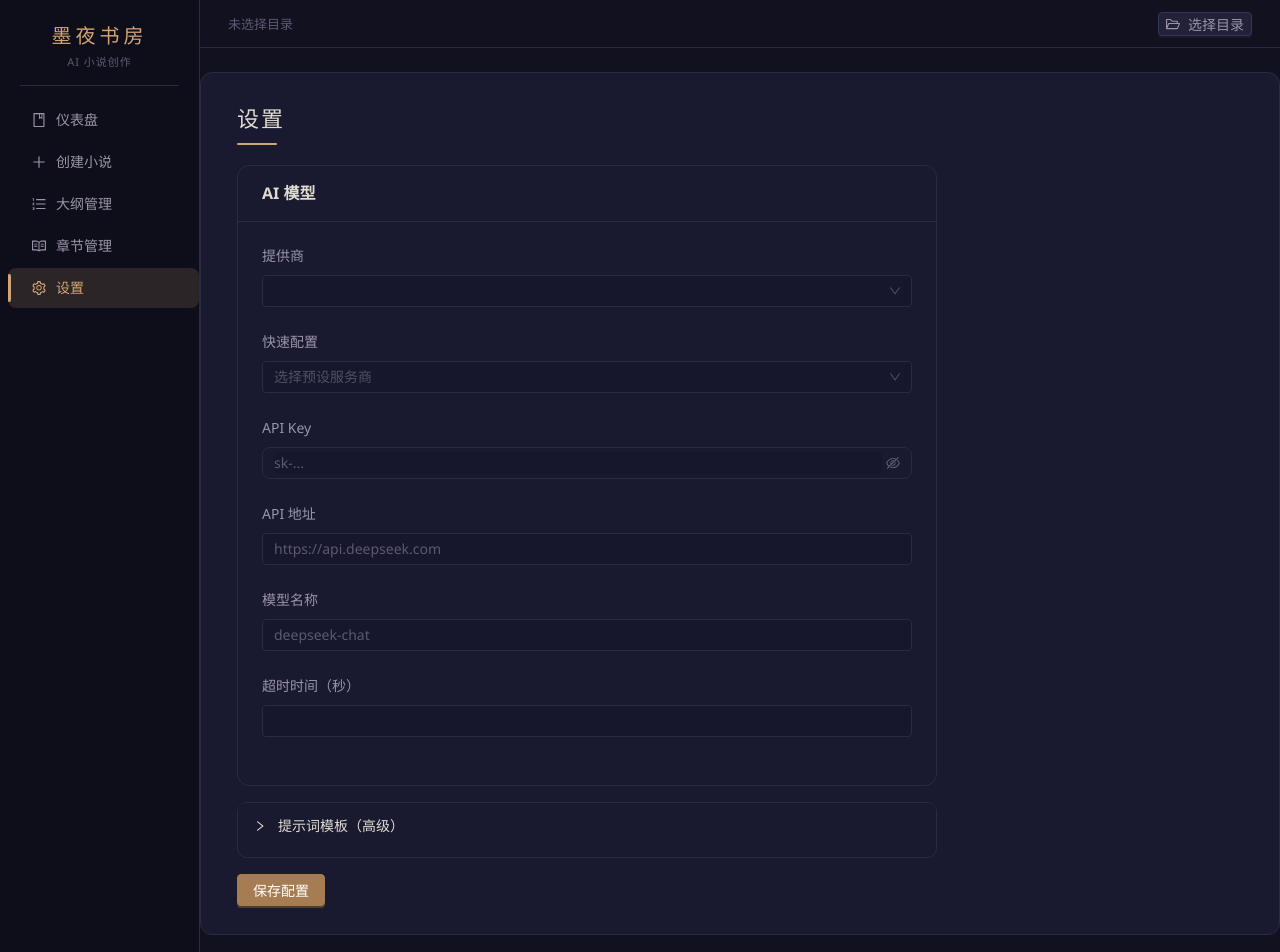
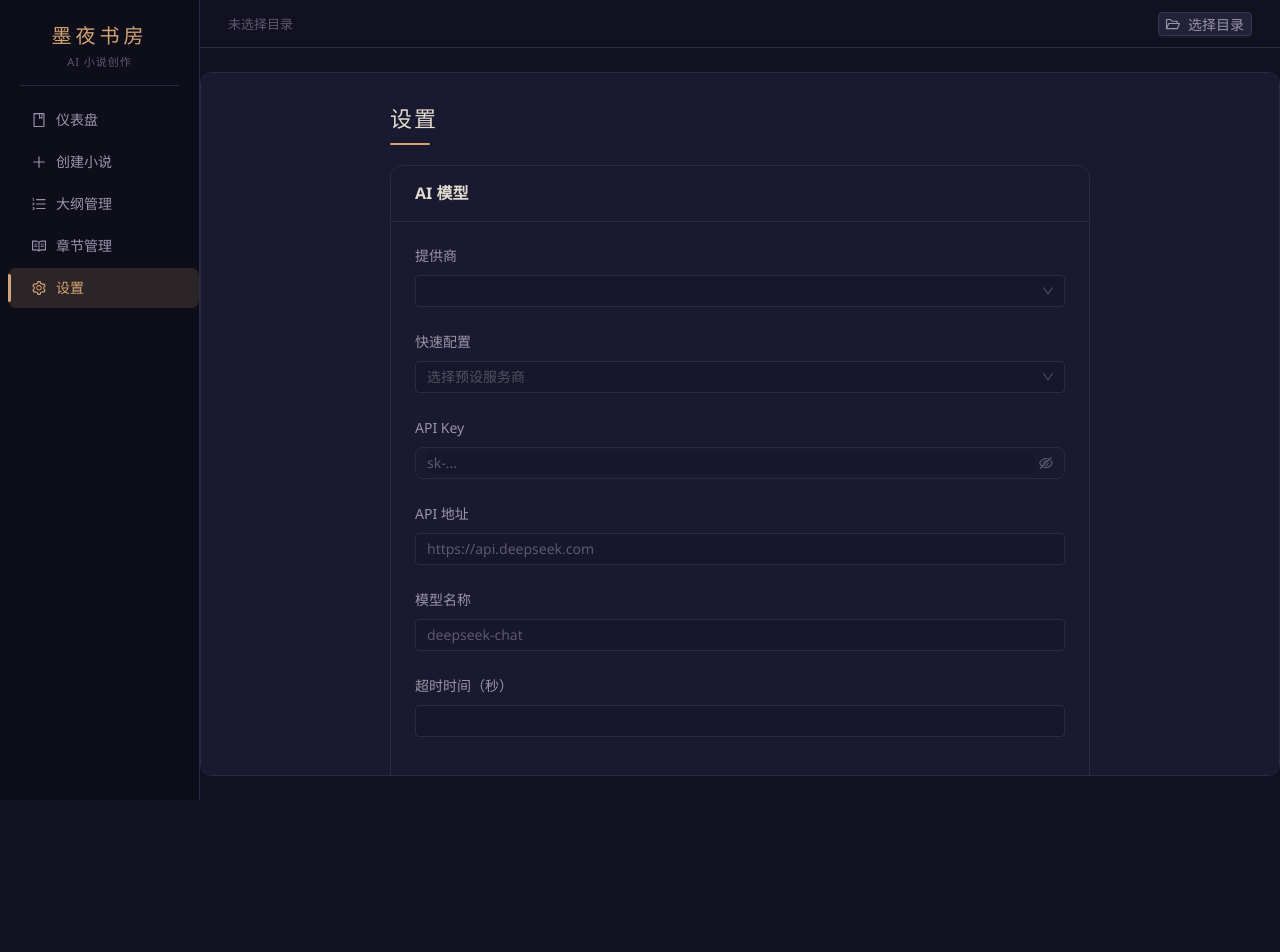
Before and after one commit to Linmoqian/AutoWrite, a React (Vite) app in the folder novel-app/: page /settings in a window 1280 px wide. Shown: the top 952 px of the page. After the commit the page ends 800 px from the top, so only its background shows below. Built offline with nearby package versions, Linux system fonts and the light colour scheme.

Commit message:
fix(novel-app): 修复四个界面问题
1. 设置页居中对齐（margin: 0 auto）
2. 侧边栏固定（sticky + overflow:auto），内容区独立滚动
3. 保存成功后按钮旁显示勾号确认 + message提示
4. 生成章节时添加"创作中"卡片，可切换查看其他章节

```diff
--- a/novel-app/src/components/ChapterCard.tsx
+++ b/novel-app/src/components/ChapterCard.tsx
@@ -1,4 +1,5 @@
 import { Typography } from "antd";
+import { LoadingOutlined } from "@ant-design/icons";
 import type { ChapterMeta } from "../types";
 
 const { Text } = Typography;
@@ -6,12 +7,14 @@ const { Text } = Typography;
 interface ChapterCardProps {
   chapter: ChapterMeta;
   selected?: boolean;
+  generating?: boolean;
   onClick?: () => void;
 }
 
 export default function ChapterCard({
   chapter,
   selected,
+  generating,
   onClick,
 }: ChapterCardProps) {
   return (
@@ -22,15 +25,23 @@ export default function ChapterCard({
         cursor: "pointer",
         borderRadius: "var(--radius-md)",
         border: "1px solid",
-        borderColor: selected ? "var(--gold-dim)" : "var(--border)",
-        background: selected ? "var(--gold-glow)" : "var(--bg-surface)",
+        borderColor: generating
+          ? "var(--gold)"
+          : selected
+            ? "var(--gold-dim)"
+            : "var(--border)",
+        background: generating
+          ? "var(--gold-glow)"
+          : selected
+            ? "var(--gold-glow)"
+            : "var(--bg-surface)",
         transition: "all 0.2s ease",
         width: "100%",
         boxSizing: "border-box",
       }}
     >
       <div style={{ display: "flex", justifyContent: "space-between", alignItems: "baseline" }}>
-        <Text strong style={{ color: selected ? "var(--gold)" : "var(--text-primary)", whiteSpace: "nowrap" }}>
+        <Text strong style={{ color: selected || generating ? "var(--gold)" : "var(--text-primary)", whiteSpace: "nowrap" }}>
           {String(chapter.chapter).padStart(3, "0")}
         </Text>
         <Text style={{ color: "var(--text-secondary)", marginLeft: 8, overflow: "hidden", textOverflow: "ellipsis", whiteSpace: "nowrap" }}>
@@ -38,9 +49,16 @@ export default function ChapterCard({
         </Text>
       </div>
       <div style={{ marginTop: 4 }}>
-        <Text style={{ fontSize: 12, color: "var(--text-muted)" }}>
-          {chapter.words} 字
-        </Text>
+        {generating ? (
+          <Text style={{ fontSize: 12, color: "var(--gold)" }}>
+            <LoadingOutlined style={{ marginRight: 4 }} />
+            创作中
+          </Text>
+        ) : (
+          <Text style={{ fontSize: 12, color: "var(--text-muted)" }}>
+            {chapter.words} 字
+          </Text>
+        )}
       </div>
     </div>
   );
--- a/novel-app/src/components/Layout.tsx
+++ b/novel-app/src/components/Layout.tsx
@@ -40,8 +40,17 @@ export default function Layout({ children }: { children: ReactNode }) {
   const fullWidth = FULL_WIDTH_ROUTES.includes(location.pathname);
 
   return (
-    <AntLayout style={{ minHeight: "100vh" }}>
-      <Sider width={200}>
+    <AntLayout style={{ height: "100vh", overflow: "hidden" }}>
+      <Sider
+        width={200}
+        style={{
+          overflow: "auto",
+          height: "100vh",
+          position: "sticky",
+          top: 0,
+          left: 0,
+        }}
+      >
         <div
           style={{
             padding: "20px 16px 8px",
@@ -84,7 +93,7 @@ export default function Layout({ children }: { children: ReactNode }) {
           onClick={({ key }) => navigate(key)}
         />
       </Sider>
-      <AntLayout>
+      <AntLayout style={{ overflow: "hidden" }}>
         <Header
           style={{
             background: "var(--bg-primary)",
@@ -95,6 +104,7 @@ export default function Layout({ children }: { children: ReactNode }) {
             borderBottom: "1px solid var(--border)",
             height: 48,
             lineHeight: "48px",
+            flexShrink: 0,
           }}
         >
           <span style={{ color: "var(--text-muted)", fontSize: 13 }}>
@@ -124,7 +134,8 @@ export default function Layout({ children }: { children: ReactNode }) {
             background: "var(--bg-surface)",
             borderRadius: "var(--radius-lg)",
             border: "1px solid var(--border)",
-            minHeight: "calc(100vh - 96px)",
+            overflowY: "auto",
+            flex: 1,
           }}
         >
           {children}
--- a/novel-app/src/pages/Chapters.tsx
+++ b/novel-app/src/pages/Chapters.tsx
@@ -22,6 +22,8 @@ export default function Chapters() {
   const [chapters, setChapters] = useState<ChapterMeta[]>([]);
   const [selected, setSelected] = useState<ChapterContent | null>(null);
   const [generating, setGenerating] = useState(false);
+  const [generatingChapter, setGeneratingChapter] = useState<number | null>(null);
+  const [viewingDuringGen, setViewingDuringGen] = useState(false);
   const [loadingChapter, setLoadingChapter] = useState(false);
   const [streamingText, setStreamingText] = useState("");
   const streamRef = useRef<HTMLDivElement>(null);
@@ -52,18 +54,24 @@ export default function Chapters() {
   }, []);
 
   useEffect(() => {
-    if (streamRef.current) {
+    if (streamRef.current && !viewingDuringGen) {
       streamRef.current.scrollTop = streamRef.current.scrollHeight;
     }
-  }, [streamingText]);
+  }, [streamingText, viewingDuringGen]);
 
   const handleSelect = async (ch: ChapterMeta) => {
-    if (generating) return;
+    // 生成中切换到其他章节查看
+    if (generating && ch.chapter === generatingChapter) {
+      setViewingDuringGen(false);
+      setSelected(null);
+      return;
+    }
     setLoadingChapter(true);
     try {
       const filename = `${String(ch.chapter).padStart(3, "0")}-${ch.title.slice(0, 10)}.md`;
       const content = await readChapter(filename);
       setSelected(content);
+      setViewingDuringGen(generating);
     } catch (e) {
       message.error(String(e));
     } finally {
@@ -73,7 +81,9 @@ export default function Chapters() {
 
   const handleGenerate = async () => {
     setGenerating(true);
+    setGeneratingChapter(chapters.length > 0 ? chapters[chapters.length - 1].chapter + 1 : 1);
     setSelected(null);
+    setViewingDuringGen(false);
     setStreamingText("");
     bufferRef.current = "";
     timerRef.current = window.setTimeout(flushBuffer, 80);
@@ -96,6 +106,8 @@ export default function Chapters() {
       unlisten();
       clearTimeout(timerRef.current);
       setGenerating(false);
+      setGeneratingChapter(null);
+      setViewingDuringGen(false);
       setStreamingText("");
     }
   };
@@ -119,7 +131,16 @@ export default function Chapters() {
 
   const displayText = filterThinkTags(streamingText);
 
-  const rightContent = generating ? (
+  // 生成中的虚拟章节卡片
+  const generatingCard = generating ? {
+    chapter: generatingChapter ?? (chapters.length + 1),
+    title: "创作中...",
+    words: 0,
+    created: "",
+  } : null;
+
+  // 右侧内容
+  const rightContent = generating && !viewingDuringGen ? (
     displayText ? (
       <div ref={streamRef} className="chapter-scroll">
         <div className="md-body">
@@ -165,6 +186,12 @@ export default function Chapters() {
     <Empty description="选择左侧章节查看内容" />
   );
 
+  // 判断当前选中：生成中未切换时选中生成卡片，否则按 selected 判断
+  const isSelected = (ch: ChapterMeta) => {
+    if (generating && !viewingDuringGen) return false;
+    return selected?.meta.chapter === ch.chapter;
+  };
+
   return (
     <div className="fade-in" style={{ height: "calc(100vh - 144px)", display: "flex", flexDirection: "column" }}>
       <div
@@ -197,12 +224,25 @@ export default function Chapters() {
               <List.Item style={{ padding: "2px 0", border: "none" }}>
                 <ChapterCard
                   chapter={ch}
-                  selected={selected?.meta.chapter === ch.chapter}
+                  selected={isSelected(ch)}
                   onClick={() => handleSelect(ch)}
                 />
               </List.Item>
             )}
           />
+          {generatingCard && (
+            <List.Item style={{ padding: "2px 0", border: "none" }}>
+              <ChapterCard
+                chapter={generatingCard}
+                selected={!viewingDuringGen}
+                generating
+                onClick={() => {
+                  setViewingDuringGen(false);
+                  setSelected(null);
+                }}
+              />
+            </List.Item>
+          )}
         </div>
         <div style={{ width: 1, background: "var(--border)", margin: "0 16px", flexShrink: 0 }} />
         <div style={{ flex: 1, minWidth: 0, overflow: "hidden" }}>
--- a/novel-app/src/pages/Settings.tsx
+++ b/novel-app/src/pages/Settings.tsx
@@ -1,5 +1,6 @@
 import { useState, useEffect } from "react";
 import { Form, Input, InputNumber, Card, Collapse, Select, message } from "antd";
+import { CheckCircleOutlined } from "@ant-design/icons";
 import { loadConfig, saveConfig } from "../services/tauri";
 import type { AppConfig, Provider } from "../types";
 import LoadingButton from "../components/LoadingButton";
@@ -15,6 +16,7 @@ const PROVIDER_PRESETS: Record<string, { label: string; model: string; url: stri
 export default function Settings() {
   const [form] = Form.useForm<AppConfig>();
   const [loading, setLoading] = useState(false);
+  const [saved, setSaved] = useState(false);
   const [provider, setProvider] = useState<Provider>("openai");
   const [savedConfig, setSavedConfig] = useState<AppConfig | null>(null);
 
@@ -42,11 +44,21 @@ export default function Settings() {
 
   const onSave = async (values: AppConfig) => {
     setLoading(true);
+    setSaved(false);
     try {
       const merged = { ...savedConfig, ...values };
       await saveConfig(merged);
       setSavedConfig(merged);
-      message.success("配置已保存", 3);
+      setSaved(true);
+      message.open({
+        type: "success",
+        content: "配置已保存",
+        duration: 3,
+        icon: <CheckCircleOutlined style={{ color: "#52c41a" }} />,
+        style: {
+          marginTop: "48px",
+        },
+      });
     } catch (e) {
       message.error(`保存失败: ${e}`);
     } finally {
@@ -55,7 +67,7 @@ export default function Settings() {
   };
 
   return (
-    <div className="fade-in" style={{ maxWidth: 700 }}>
+    <div className="fade-in" style={{ maxWidth: 700, margin: "0 auto" }}>
       <h1 className="page-title">设置</h1>
       <Form form={form} layout="vertical" onFinish={onSave} requiredMark={false}>
         <Card title="AI 模型" style={{ marginBottom: 16 }}>
@@ -148,9 +160,17 @@ export default function Settings() {
           style={{ marginBottom: 16 }}
         />
 
-        <LoadingButton type="primary" htmlType="submit" loading={loading}>
-          保存配置
-        </LoadingButton>
+        <div style={{ display: "flex", alignItems: "center", gap: 16 }}>
+          <LoadingButton type="primary" htmlType="submit" loading={loading}>
+            保存配置
+          </LoadingButton>
+          {saved && (
+            <span style={{ color: "#52c41a", fontSize: 14 }}>
+              <CheckCircleOutlined style={{ marginRight: 4 }} />
+              已保存
+            </span>
+          )}
+        </div>
       </Form>
     </div>
   );
```
